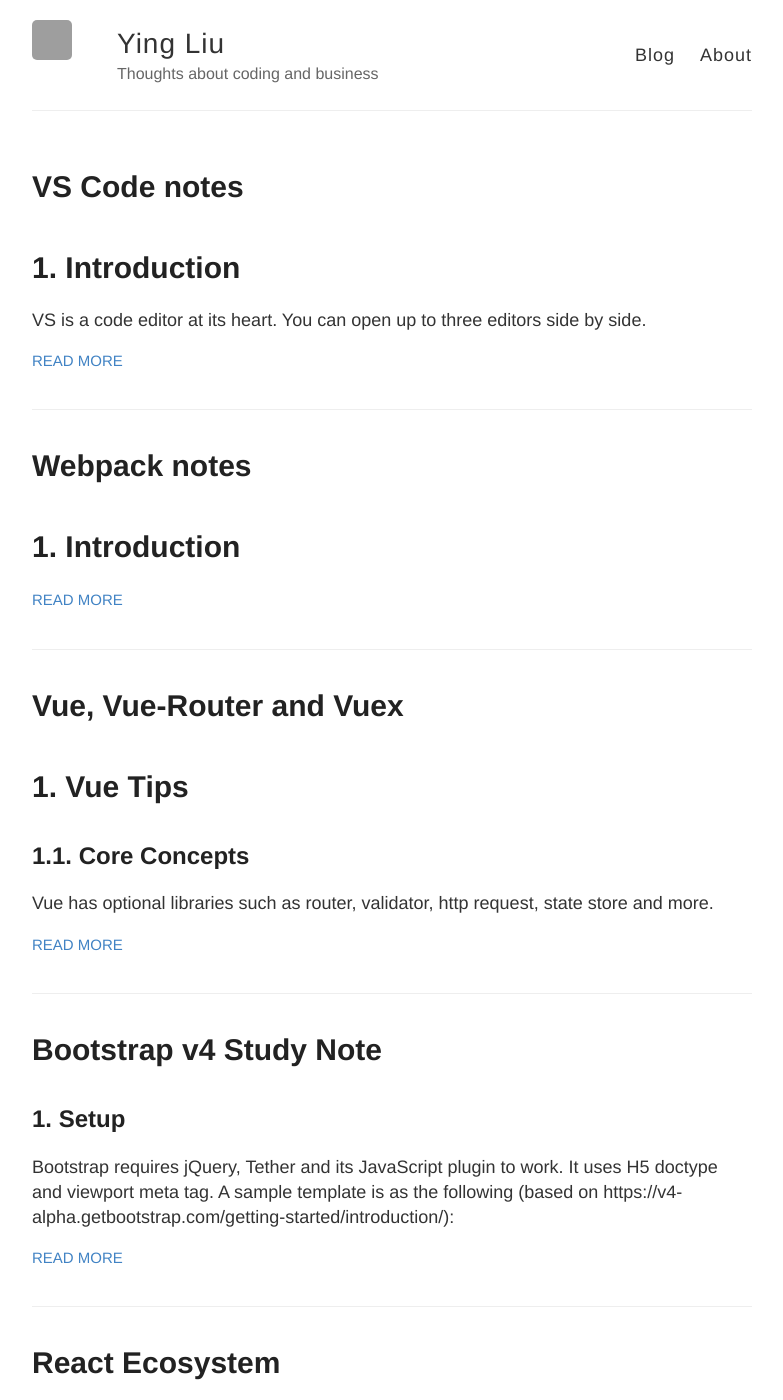
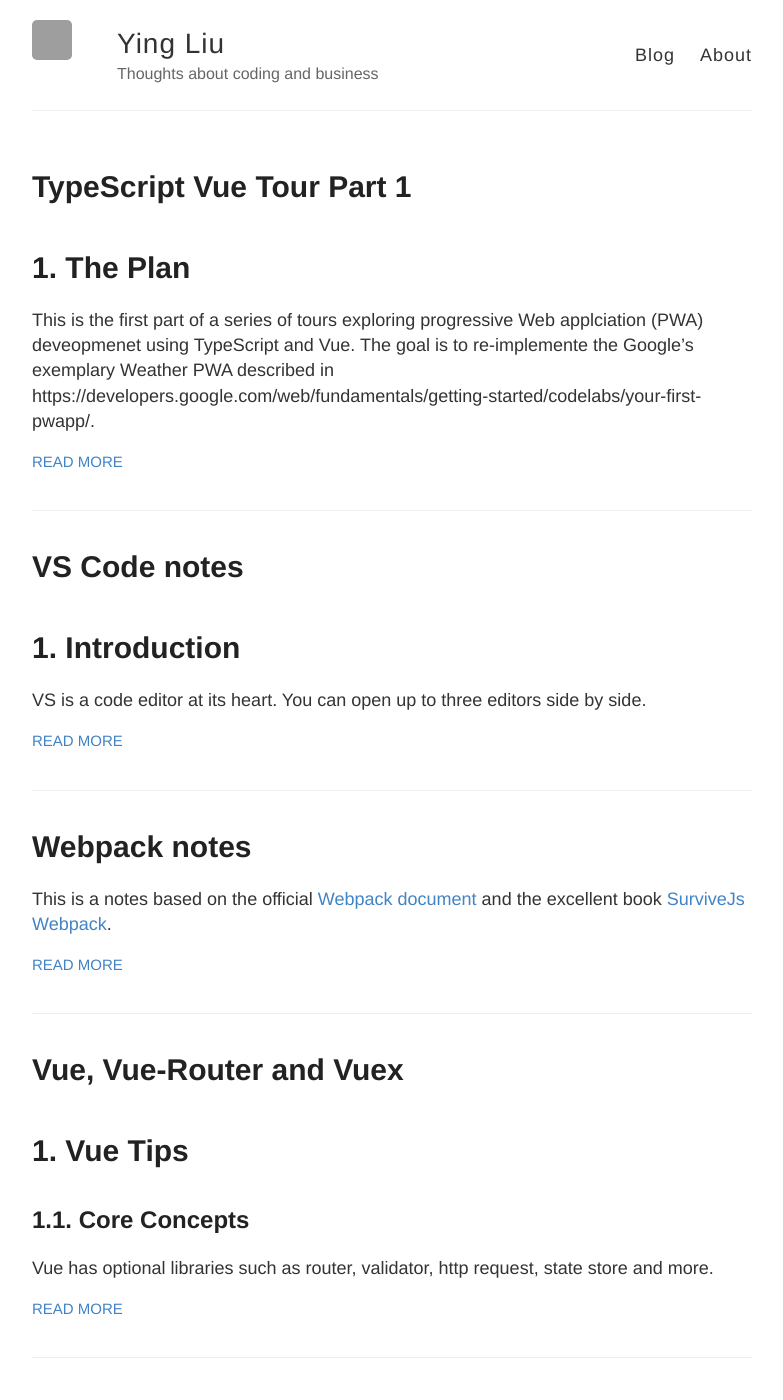
Before and after one commit to YingLiu4203/old-dev-blog, a Jekyll site: the page built from index.html, in a window 1280 px wide and 1400 px high. Shown: the whole window, without its empty margins (248-1031 px from the left). Built offline with Jekyll 4.4.1, drawn with Linux system fonts in a browser that asks for light colours; part of the change alters nothing that is shown; grey boxes are pictures that could not be loaded.

Commit message:
add webpack dev process

````diff
--- a/_posts/2017-07-12-webpack-notes.md
+++ b/_posts/2017-07-12-webpack-notes.md
@@ -7,16 +7,36 @@ tags:
 - FrontEnd
 ---
 
+This is a notes based on the official [Webpack document]( https://webpack.js.org/) and the excellent book [SurviveJs Webpack](https://survivejs.com/webpack/).
+
 # 1. Introduction
+Webpack is a module bundler. It starts from an entry point and build all dependencies into a bundle or, when define split points, a small number of bundles. A module can be specified as ES2015 `import`, Node.js `require()`. Through loaders, a module can be specified using css/sass/less `@import` statement or a html url.
 
-Webpack is a module bundler that starts from an entry point and build all dependencies into a bundle or a small number of bundles. A module can be specified as ES2015 `import`, Node.js `require()`, css/sass/less `@import` statement, or a html url.
+Webpack only understands JavaScript files but treat every source file (.css, .html, .scss, .jpg, etc) as a module that is transformed by a corresponding loader on a per-file basis. Loaders are specified in `module.rules`.  Loaders can be chained in a bottom to top and right to left order.
 
-Webpack only understands JavaScript files but treat every source file (.css, .html, .scss, .jpg, etc) as a module that is transformed by a corresponding loader on a per-file basis. Loaders are specified in `module.rules`.  Loaders can be chained.
+Plugins intercept runtime events and perform actions and custom functionality on chunks of bundled modules at different stages of the buildling process. Webpack comes with some built-in plugins. A webpack plugin is a JavaScript function whose `apply` property is called by the webpack compiler.
 
-Plugins are used to perform actions and custom functionality on chunks of bundled modules. Webpack comes with some built-in plugins. A webpack plugin is a JavaScript function whose `apply` property is called by the webpack compiler.
+Webpack is configuration driven and its configuration file is a a standard Node.js module. Webpack resolves module and loader using file type, file path and wheren it was imported/used in a project. Webpack let you control how to treat different assets such as inline separate files or put it into its scope.
 
-Webpack's configuration file is a a standard Node.js CommonJS module. Webpack uses **enchanced-resolve`** to sesolve file paths via absolute path, relative path and module paths.
-
-As the webpack compiler resolves and builds an application, it keeps module dependency data as the "Manifest".
+As the webpack compiler resolves and builds an application, it keeps module dependency data as the "Manifest". After every module has been evaluated, webpack creates output that includes a bootstrap script and the manifiest. The manifest can be generated as a separate file.
 
 Hot Module Replacement(HMR) reloads updated modules without a full reload. `webpack-dev-server` uses in-memory compilation and provides an easy to use development server with fast live reloading.
+
+Webpack supports code spliting and dynamic loading. It can inject a hash to file name.
+
+# 2. The Basic Development Process
+For a basic build, you need to config the `entry` and `output`.
+
+The value of the `entry` could be a folder or a filename. If it is a folder, the default `index.js` will be used as the entry file.
+
+All output related paths are resolved against the `output.path` field. By default, the file specified by `output.filename` is the bundle file generated by putting all JS files together. All JS modules are put into an array of modules in the bundle file. The entry module is exported from the bundle file.
+
+You can use placeholders such as `[name]`, `[id]`, `[chunkhash]`, or `[hash]` in the output filename.
+
+The [`html-webpack-plugin`](https://github.com/jantimon/html-webpack-plugin) helps to create an HTML file to serve the generated JS bundle file. It can sync with the generated bundle file when a hash is used in filename.
+
+Using `webpack --watch` to rebuild when there is a file change. `webpack-dev-server` (WDS) goes future in that it stores results in memory. It support Hot Module Replacement (HMR) to patch the browser without a full refresh. HMR requires client-side code to work with WDS interfaces. There are plugins to write emitted files to the file system. WDS can be configured in the `devServer` section using parameters such as `historyApiFallback`, `stats`, `host`, `port` and the `aggregateTimeout` and `poll` of the `watchOptions`.
+
+Alternatively, you can use Express server and a middleware such as [`webpack-dev-middleware`](https://github.com/glenjamin/webpack-hot-middleware) to serve the output.
+
+The `friendly-errors-webpack-plugin` gives better status report. `eslint-loader` lints JS code.
--- /dev/null
+++ b/_posts/2017-07-18-TypeScript-Vue-Tour-01.md
@@ -0,0 +1,186 @@
+---
+layout: post
+title: TypeScript Vue Tour Part 1
+categories:
+- Tutorial
+tags:
+- TypeScript, Vue
+---
+
+# 1. The Plan
+This is the first part of a series of tours exploring progressive Web applciation (PWA) deveopmenet using TypeScript and Vue. The goal is to re-implemente the Google's exemplary Weather PWA described in https://developers.google.com/web/fundamentals/getting-started/codelabs/your-first-pwapp/.
+
+To fully explore the concepts in both PWA and the develpment experience of TypeScript and Vue, we create everything from scratch except some obvious HTML, CSS, JavaScript code, and icon resources copied from the above example and other places.
+
+# 2. The Initial Site Files
+As a start, create a static folder and copy icons and images from the Google Weather PWA repository to the `static/icons` and `static/images` folders.
+
+Then create `static/manifest.json` file with the following content:
+
+```json
+{
+    "name": "Weather PWA",
+    "short_name": "Weather",
+    "icons": [
+        {
+            "src": "/static/icons/icon-128x128.png",
+            "sizes": "128x128",
+            "type": "image/png"
+        },
+        {
+            "src": "/static/icons/icon-256x256.png",
+            "sizes": "256x256",
+            "type": "image/png"
+        }
+    ],
+    "start_url": "/index.html",
+    "display": "standalone",
+    "background_color": "#3E4EB8",
+    "theme_color": "#2F3BA2"
+}
+```
+
+With trhese resources ready, create the initial `index.html` following the PWA principles. It has the following content:
+
+```html
+<!DOCTYPE html>
+<html>
+
+<head>
+    <meta charset="utf-8">
+    <!-- http-quiv is used to support IE 10 and before  -->
+    <meta http-equiv="X-UA-Compatible" content="IE=edge">
+
+    <!--  set viewport for mobile devices -->
+    <meta name="viewport" content="width=device-width, initial-scale=1.0">
+
+    <title>Weather PWA</title>
+
+    <!-- Add to home screen for Android and modern mobile browsers -->
+    <link rel="manifest" href="/static/manifest.json">
+
+    <!-- Add to home screen for Safari on iOS -->
+    <meta name="apple-mobile-web-app-capable" content="yes">
+    <meta name="apple-mobile-web-app-status-bar-style" content="black">
+    <meta name="apple-mobile-web-app-title" content="Weather PWA">
+    <link rel="apple-touch-icon" href="/static/icons/icon-152x152.png">
+
+    <!-- Add to home screen for Windows -->
+    <meta name="msapplication-TileImage" content="/static/icons/icon-144x144.png">
+    <meta name="msapplication-TileColor" content="#2F3BA2">
+</head>
+
+<body>
+    <noscript>
+        Please enable JavaScript to see the content.
+    </noscript>
+
+    <div id="app"></div>
+    <!-- built files will be auto injected -->
+</body>
+
+</html>
+```
+
+# 3. Setup Development Enviornment
+Unlike Google's original example, we use Nodejs as the backend server. We use npm and webpack to manage the build process.
+
+## 3.1. Configure TypeScript and TSlint
+Create the TS configuration file `tsconfig.json` in the project root directory.
+
+```json
+{
+    "compilerOptions": {
+        "target": "es5",
+        "lib": [
+            "es6", // write es6 code, compile to es5
+            "dom" // for dom api
+        ],
+        "strict": true,
+        "sourceMap": true,
+        // the following three options are recommended by
+        // https://vuejs.org/v2/guide/typescript.html to allow ES module
+        "allowSyntheticDefaultImports": true,
+        "module": "es2015",
+        "moduleResolution": "node",
+        // to use the @Component decorate
+        // https://github.com/vuejs/vue-class-component#vue-class-component
+        "experimentalDecorators": true,
+        // for custom type definitions
+        "typeRoots": [
+            "./typings"
+        ]
+    }
+}
+```
+
+As explained in https://stackoverflow.com/questions/42058620/how-to-work-with-typescript-in-vue-files-using-vs-code, to import `"*.vue"` file in TS code, we need to create a custom type definition `typings/vue.d.ts` with the following content:
+
+```ts
+declare module '*.vue' {
+    import Vue = require('vue')
+    const value: Vue.ComponentOptions<Vue>
+    export default value
+}
+```
+
+Now we can import node modules and vue components in TS code without error in VSCode IDE.
+
+To use TSlint, install the VSCode TSLint extension. Then use `npm i -g tslint` to install the package. Run `tslint --init` to initialize the basic configuraiton file. We'd like to use single string quote and no trailing semicolon, customize the `tslint.json` to have the following content:
+
+```json
+{
+    "defaultSeverity": "error",
+    "extends": [
+        "tslint:recommended"
+    ],
+    "rules": {
+        "quotemark": [
+            "single",
+            "avoid-escape"
+        ],
+        "semicolon": [
+            "never"
+        ]
+    }
+}
+```
+
+## 3.2. Install npm Packages
+Use `npm init` to create an initial `package.json` file in the project root. Then install the following packages:
+
+```sh
+npm i -S vue
+npm i -D typescript
+
+# use the vue class decorator
+npm i -D vue-class-component
+
+# for node and express
+npm i -D @types/node
+npm i -S express @types/express
+
+# webpack and its tools
+npm i -D webpack
+npm i -D @types/webpack
+npm i -D webpack-dev-server
+npm i -D webpack-merge
+
+# use TypeScrit to config webpack
+npm i -D ts-node
+
+# packages used by webpack
+npm i -D file-loader url-loader css-loader
+npm i -D vue-loader vue-style-loader
+npm i -D ts-loader
+
+# peer dependence of the following two packages
+npm i -D vue-template-compiler
+# extract entry chunk *.css to a separate file for parallel loading
+npm i -D extract-text-webpack-plugin
+# webpack debug info
+npm i -D friendly-errors-webpack-plugin
+
+```
+
+## 3.3. Config webpack
````
